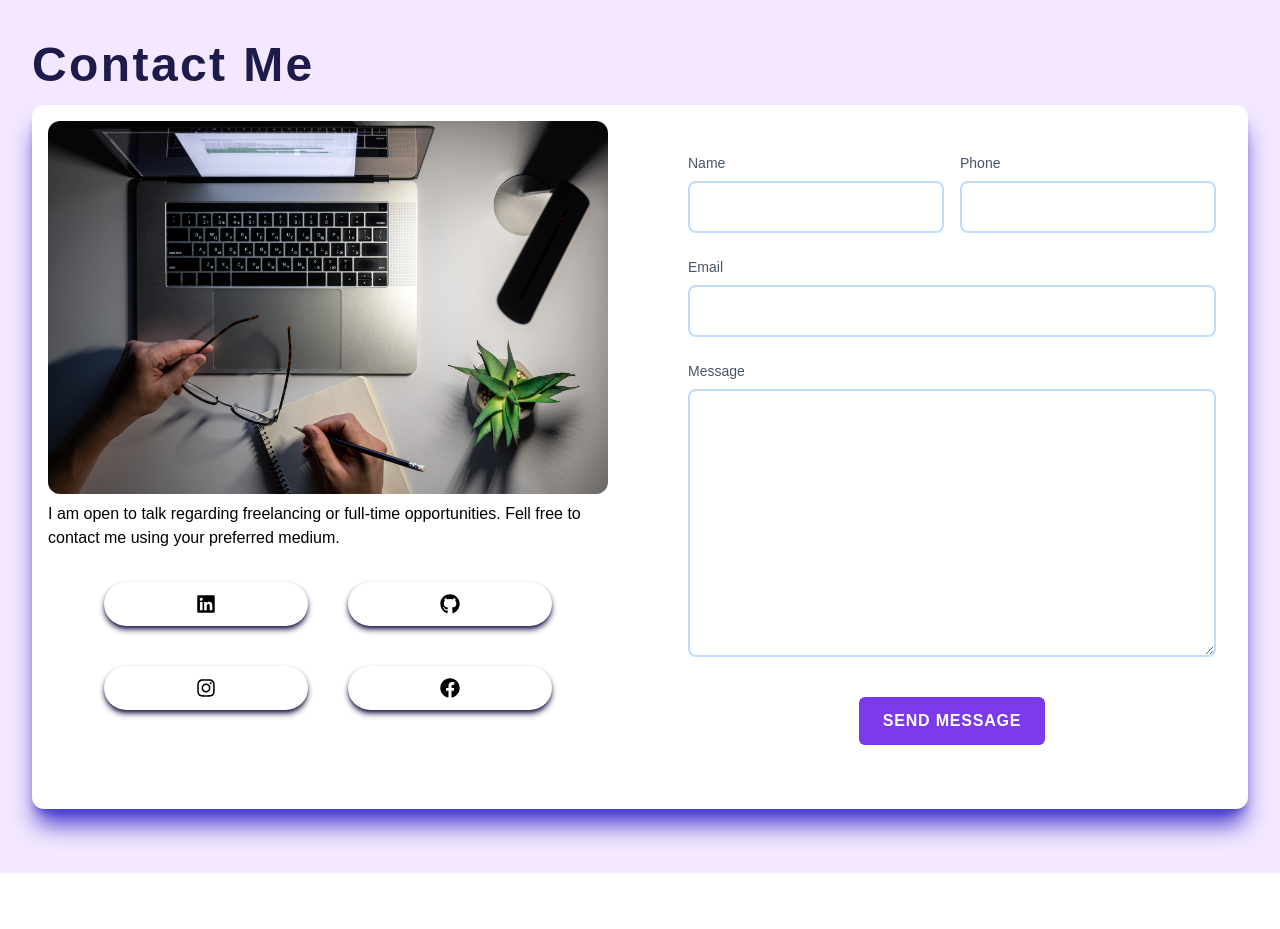
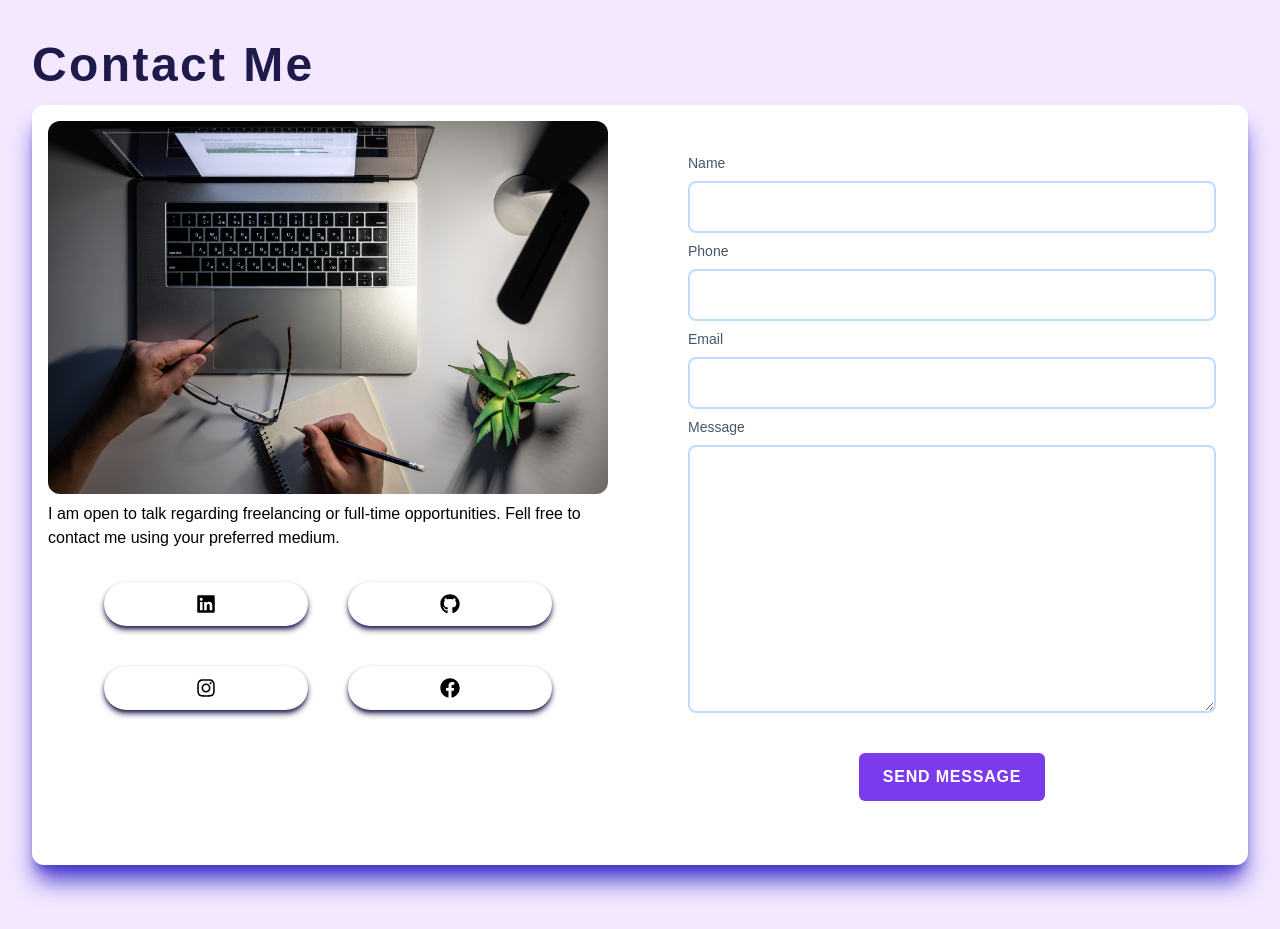
Before and after one commit to SavaliyaJay/Portfolio, a Next.js app: page / in a window 1280 px wide. Shown: the part 2920-3849 px from the top of the page. Before the commit the page ends 3793 px from the top, so only its background shows below. Built offline with nearby package versions, Linux system fonts and the light colour scheme.

Commit message:
contact us page remove grid

```diff
--- a/components/Contact.jsx
+++ b/components/Contact.jsx
@@ -75,7 +75,7 @@ const Contact = () => {
                 action="https://getform.io/f/39abb0ce-6a55-4a78-9c60-5f1d373dcab7"
                 method="POST"
               >
-                <div className="grid md:grid-cols-2 gap-4 w-full py-2">
+                <div className="w-full py-2">
                   <div className="flex flex-col">
                     <label className="capitalize text-sm py-2 text-slate-600 font-light">
                       name
```
